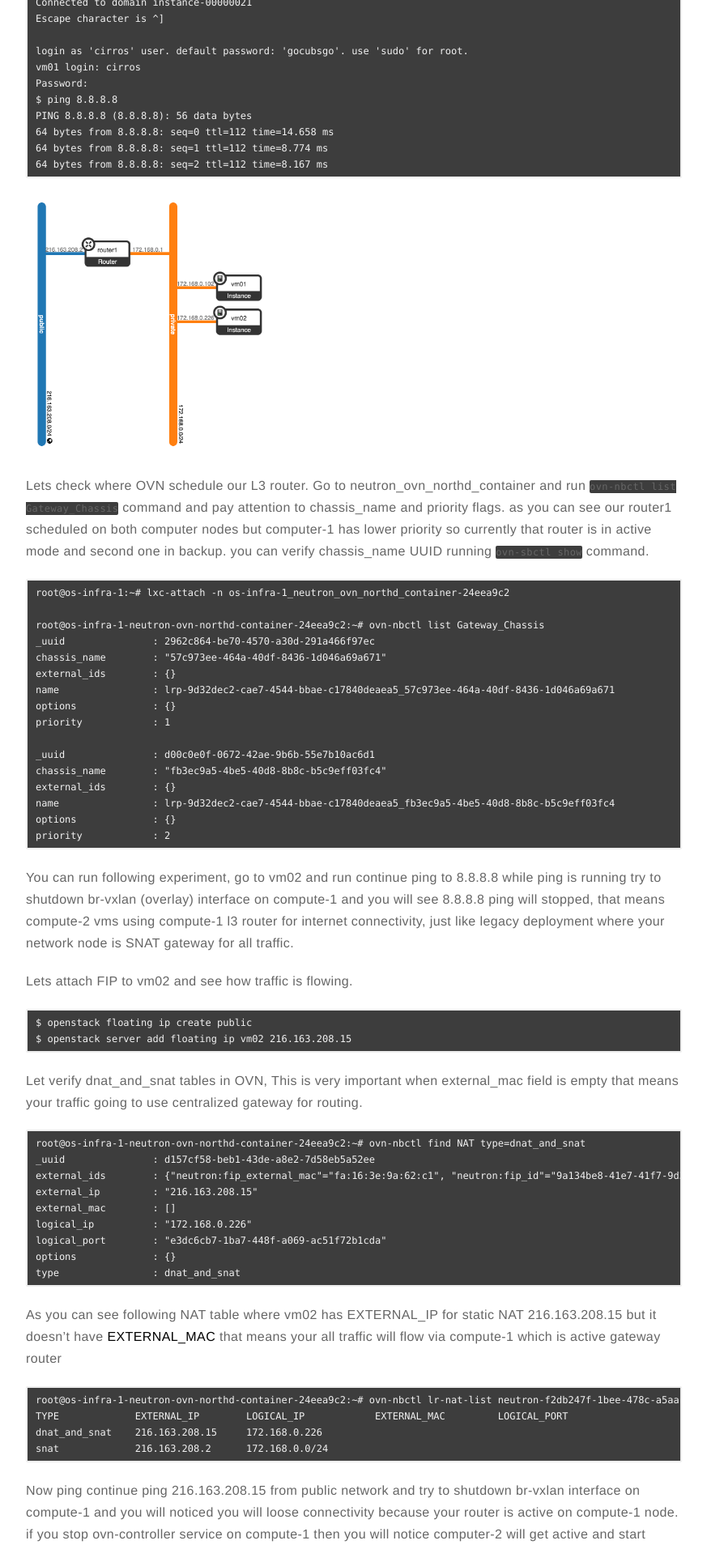
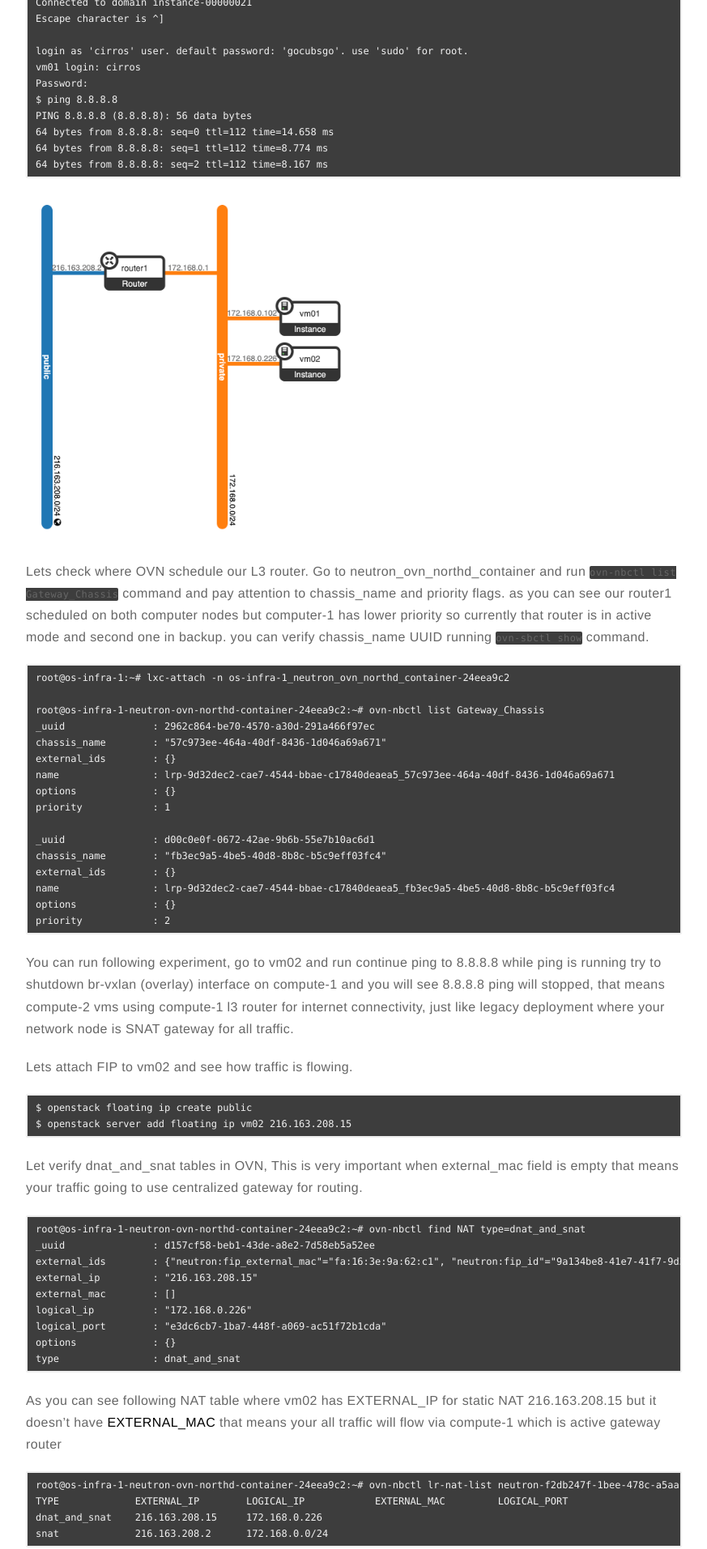
Before and after one commit to satishdotpatel/satishdotpatel.github.io, a Jekyll site: the page built from _posts/2021-04-08-openstack-ansible-ovn-deployment-part2.markdown, in a window 1280 px wide. Shown: the part 2372-4285 px from the top of the page at 81% size, without its empty margins (203-1076 px from the left). Built offline with Jekyll 4.4.1, drawn with Linux system fonts in a browser that asks for light colours; comment, search, counter and statistics services are not loaded.

Commit message:
ovn part-2

````diff
--- a/_posts/2021-04-08-openstack-ansible-ovn-deployment-part2.markdown
+++ b/_posts/2021-04-08-openstack-ansible-ovn-deployment-part2.markdown
@@ -123,7 +123,7 @@ PING 8.8.8.8 (8.8.8.8): 56 data bytes
 64 bytes from 8.8.8.8: seq=2 ttl=112 time=8.167 ms
 ```
 
-![<img>](/assets/images/2021-03-29-openstack-ansible-ovn-deployment/ovn-l3.png){: width="300" }
+![<img>](/assets/images/2021-03-29-openstack-ansible-ovn-deployment/ovn-l3.png){: width="400" }
 
 Lets check where OVN schedule our L3 router. Go to neutron_ovn_northd_container and run `ovn-nbctl list Gateway_Chassis` command and pay attention to chassis_name and priority flags. as you can see our router1 scheduled on both computer nodes but computer-1 has lower priority so currently that router is in active mode and second one in backup. you can verify chassis_name UUID running `ovn-sbctl show` command.
 
````
